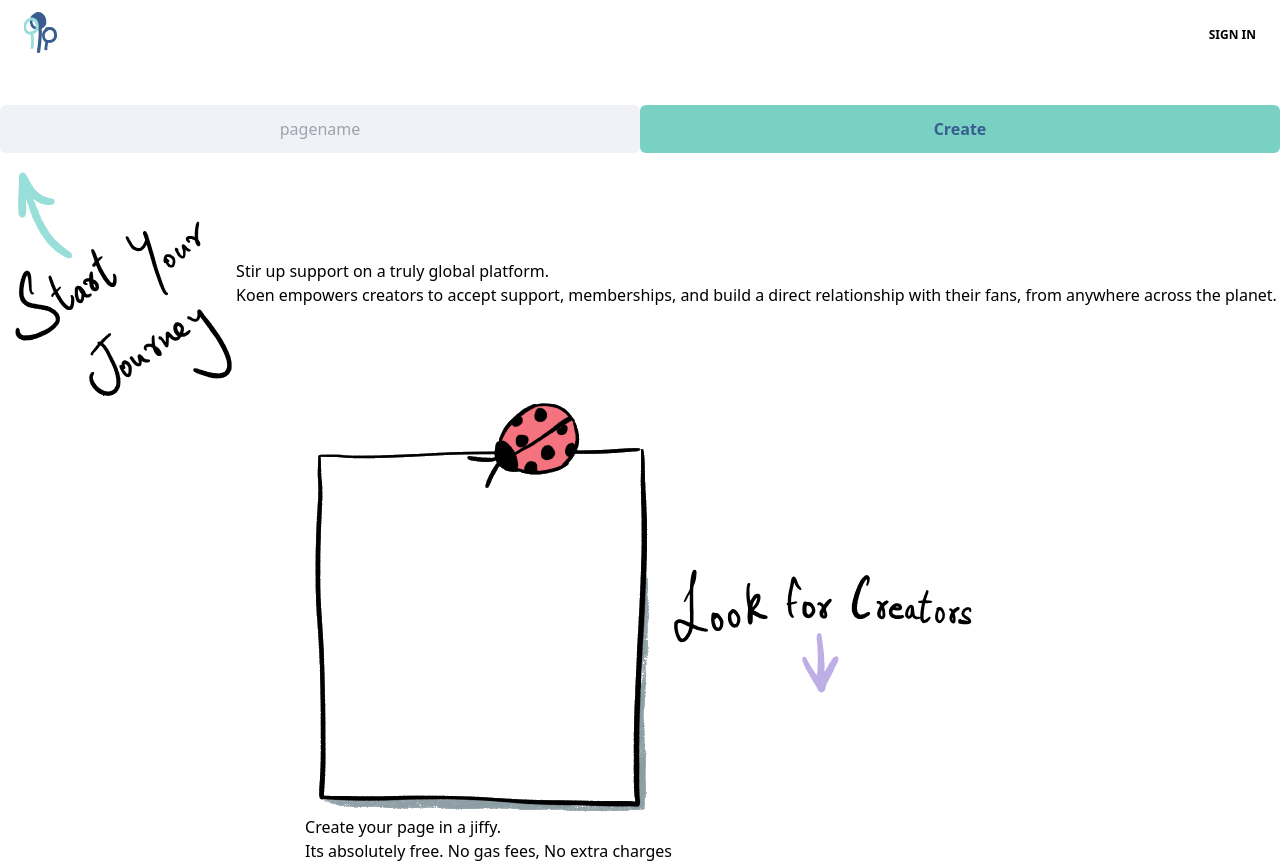
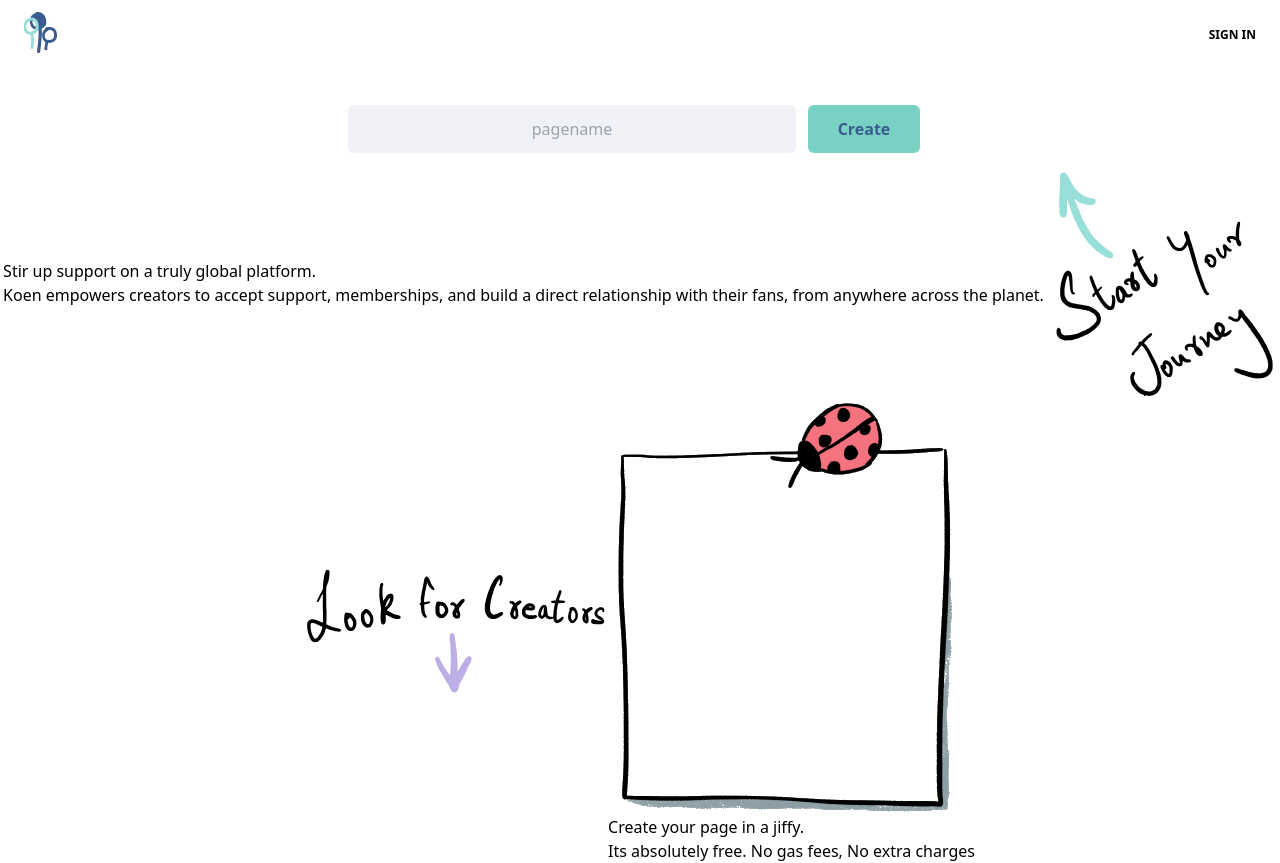
Before and after one commit to cryptopatron/web-app, a React (Create React App) app: page / in a window 1280 px wide. Built offline with nearby package versions, Linux system fonts and the light colour scheme.

Commit message:
create button fixed

```diff
--- a/src/pages/landing-page/index.tsx
+++ b/src/pages/landing-page/index.tsx
@@ -19,15 +19,15 @@ export default function LandingPage() {
 
                 <form className="flex flex-col md:flex-row  justify-center items-center mt-7">
 
-                    <input className="input-primary w-3/5 text-center" type="text" aria-label="Enter your pagename" placeholder="pagename" />
+                    <input className="input-primary w-3/5 md:w-3/5 max-w-md text-center" type="text" aria-label="Enter your pagename" placeholder="pagename" />
 
-                    <button className="btn-primary w-3/5" type="submit">Create</button>
+                    <button className="btn-primary w-3/5 md:w-28 " type="submit">Create</button>
 
                 </form>
 
                 <div className="flex flex-col md:flex-row justify-center items-center">
 
-                    <div className=" ">
+                    <div className=" order-first md:order-last ">
                         <img src={ImageStartJourney} alt="start journey" />
                     </div>
 
@@ -39,7 +39,7 @@ export default function LandingPage() {
                 </div>
 
                 <div className="flex flex-col md:flex-row justify-center items-center">
-                    <div className="">
+                    <div className="order-first md:order-last">
                         <div className="ladybird mx-auto">
                             <img src={ImageLadyBird} className="img-responsive" />
                             <div className="">
--- a/src/styles/tailwind.css
+++ b/src/styles/tailwind.css
@@ -4,7 +4,7 @@
 
 @layer components {
     .btn-primary {
-        @apply py-3 px-4 bg-primary-light text-secondary-dark font-semibold rounded-md my-3 hover:bg-secondary-light hover:text-primary-light focus:outline-none focus:ring-2 focus:ring-blue-400 focus:ring-opacity-75;
+        @apply py-3 px-4 bg-primary-light text-secondary-dark font-semibold rounded-md m-3 hover:bg-secondary-light hover:text-primary-light focus:outline-none focus:ring-2 focus:ring-blue-400 focus:ring-opacity-75;
     }
     .input-primary {
         @apply py-3 px-4 bg-graywhite-100 rounded-md focus:outline-none focus:ring-2 focus:ring-primary-light focus:border-transparent;
```
